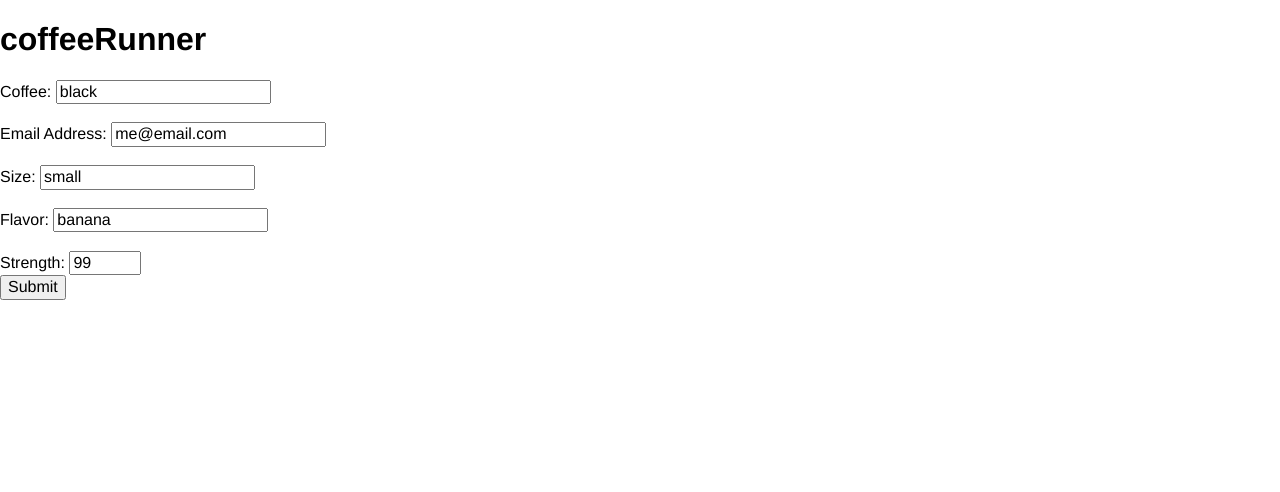
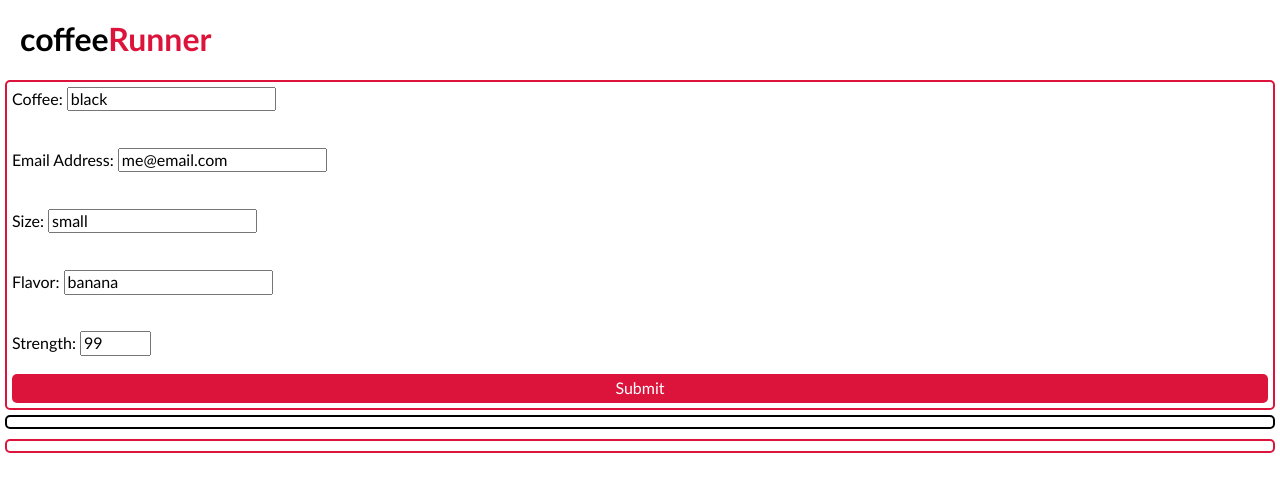
Before and after one commit to edwhelan/coffee-Runner, a plain HTML site: page index.html in a window 1280 px wide. Drawn offline with nearby package versions, Linux system fonts and the light colour scheme; no server answers.

Commit message:
added styles

```diff
--- a/index.html
+++ b/index.html
@@ -8,7 +8,7 @@
     <title>coffeeRunner</title>
 </head>
 <body>
-	<h1>coffeeRunner</h1>
+	<h1>coffee<span>Runner</span></h1>
 	<form
 						action="https://dc-coffeerun.herokuapp.com/api/coffeeOrders"
 						method="POST"
@@ -42,12 +42,18 @@
 
 <br>
 
-		<input type='submit'>
+		<input class="submit-button" type='submit'>
 
 	</form>
 
-	<div data-completed >
-		<!-- orders go here -->
+	<div class="data-completed" data-completed >
+		<!-- most recent orders go here -->
+	</div>
+
+	<div class="order-output">
+		<ul data-output >
+			<!-- orders go here -->
+		</ul>
 	</div>
 
     <script src="scripts/index.js"></script>
--- a/scripts/index.js
+++ b/scripts/index.js
@@ -1,23 +1,23 @@
+//+++++++++++++++++++++++++++++++++++++++
+//POST Sections
 //=======================================
-//DOM selections
+//DOM selections POST
 const orderForm = document.querySelector('[data-form]');
 const orderComplete = document.querySelector('[data-completed]');
 
-
 //=======================================
-// Helper functions
+// Helper functions POST
 //=======================================
 // ask chris about not specifically referencing the 'data' arguement
-function orderCompleted(data){
-let newOrder = document.createElement('p')
-newOrder.textContent= `Your order of ${data.coffee} coffee has been processed`;
-orderComplete.appendChild(newOrder)
+function orderCompleted(data) {
+	let newOrder = document.createElement('p');
+	newOrder.textContent = `Your order of ${data.coffee} coffee has been processed`;
+	orderComplete.appendChild(newOrder);
 	// debugger;
 	console.log(data.coffee);
 }
 
-
-function handleSubmit(event){
+function handleSubmit(event) {
 	event.preventDefault();
 	console.log('coffee get');
 	console.log(event.target);
@@ -39,20 +39,57 @@ function handleSubmit(event){
 	fetch(url, {
 		method: method,
 		headers: {
-            "Content-Type": "application/json; charset=utf-8",
+			'Content-Type': 'application/json; charset=utf-8'
 			// "Content-Type": "application/x-www-form-urlencoded",
 		},
 		body: JSON.stringify(data)
-
 	})
-        .then(r => r.json())
+		.then((r) => r.json())
 		.then(orderCompleted(data))
-        .then(console.log)
-
+		.then(console.log);
 }
 
+//=======================================
+// Main Event Listeners POST
 
-//=======================================
-// Main Event Listeners
+orderForm.addEventListener('submit', handleSubmit);
 
-orderForm.addEventListener('submit', handleSubmit)
+//+++++++++++++++++++++++++++++++++++++++
+// GET SECTION
+//========================================
+// DOM selectors GET
+const outputElement = document.querySelector('[data-output]');
+
+//========================================
+//Order Helper functions
+function err() {
+	console.log(`an Error has occurred BEEP BOOP`);
+}
+
+function getOrdersFromShop() {
+	fetch(`https://dc-coffeerun.herokuapp.com/api/coffeeOrders`).then((r) => r.json()).then(extractToDiv).catch(err);
+}
+//take data fr
+function extractToDiv(data) {
+	// let result = Object.keys(data).map(function (key){
+	//     return {[key]: data[key] };
+	// })
+	let pendingCoffeeOrders = Object.values(data);
+
+	pendingCoffeeOrders.forEach(function(aCoffeeOrder) {
+		putToOrderForm(
+			`Order: ${aCoffeeOrder.emailAddress}, ${aCoffeeOrder.coffee}, ${aCoffeeOrder.flavor}, ${aCoffeeOrder.strength}, ${aCoffeeOrder.size}: will be ready soon!`
+		);
+	});
+}
+
+//put orders to bottom div
+function putToOrderForm(data) {
+	let existingOrders = document.createElement('li');
+	existingOrders.textContent = `${data}`;
+	outputElement.appendChild(existingOrders);
+}
+
+//========================================
+//Main Event Listeners GET
+getOrdersFromShop();
--- a/stylesheets/index.css
+++ b/stylesheets/index.css
@@ -10,5 +10,53 @@ html {
     padding: 0;
     height: 100%;
     width: 100%;
-    font-family: 'Franklin Gothic Medium', 'Arial Narrow', Arial, sans-serif;
+    font-family: 'Trebuchet MS', 'Lucida Sans Unicode', 'Lucida Grande', 'Lucida Sans', Arial, sans-serif;
 }
+
+h1 {
+    padding-left: 20px;
+}
+
+h1 span {
+    color: crimson;
+}
+
+form {
+    border: 2px solid crimson;
+    border-radius: 5px;
+    padding: 5px;
+    margin: 5px;
+    display: flex;
+    flex-direction: column;
+}
+
+.submit-button {
+    padding:5px 15px;
+    background: crimson;
+    border: none;
+    border-radius: 5px;
+    color: white;
+}
+
+.data-completed {
+    display: flex;
+    align-items: center;
+    flex-direction: column;
+    border: 2px solid black;
+    border-radius: 5px;
+    padding: 5px;
+    margin: 5px;
+}
+
+.order-output {
+    display: flex;
+    flex-direction: column;
+}
+
+.order-output ul{
+    list-style: none;
+    border: 2px solid crimson;
+    border-radius: 5px;
+    padding: 5px;
+    margin: 5px;
+}
```
Lines whose indentation alone changed are shown as unchanged.
